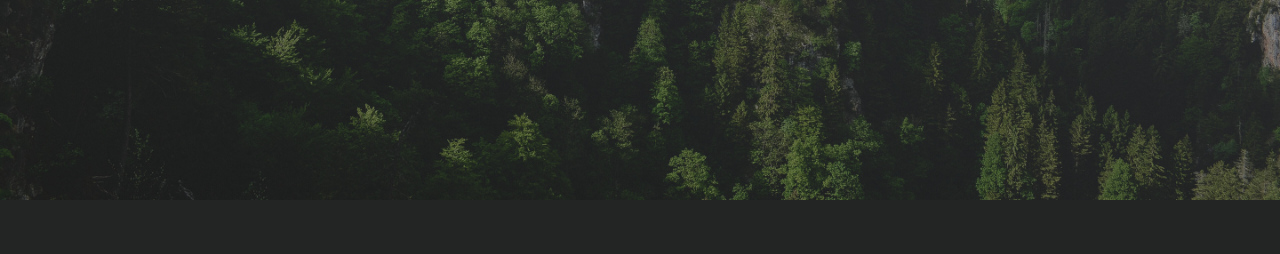
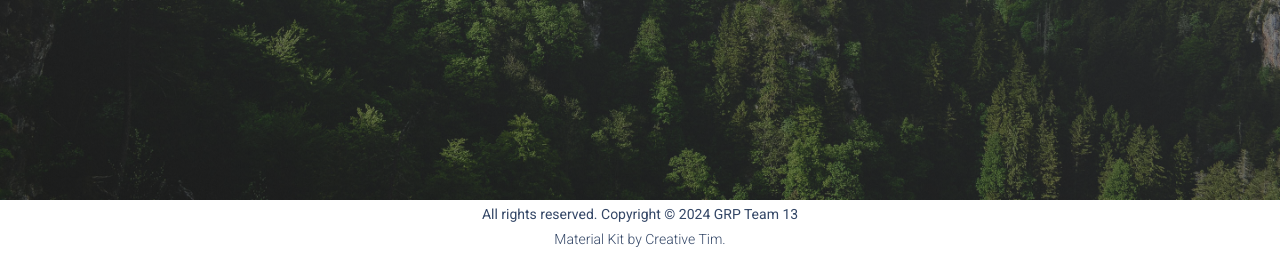
Before and after one commit to xiaoran007/GRP-AVM, a Flask app: page / in a window 1280 px wide. Shown: the part 600-854 px from the top of the page. Before the commit the page ends 800 px from the top, so only its background shows below. Run offline with Flask 3, Linux system fonts and the light colour scheme; some libraries are stand-ins or nearby versions.

Commit message:
update: add footer to index.html

```diff
--- a/Interface/templates/index.html
+++ b/Interface/templates/index.html
@@ -94,6 +94,23 @@
   </div>
 </header>
 <!-- -------- END HEADER 1 w/ text and image on right ------- -->
+
+<footer class="footer pt-0 mt-0">
+    <div class="container">
+        <div class="text-center">
+            <p class="text-dark my-1 text-sm font-weight-normal">
+                All rights reserved. Copyright ©
+                <script>
+                    document.write(new Date().getFullYear())
+                </script>
+                GRP Team 13
+            </p>
+            <p class="text-dark my-1 text-sm font-weight">
+                Material Kit by <a href="https://www.creative-tim.com" target="_blank">Creative Tim</a>.
+            </p>
+        </div>
+    </div>
+</footer>
 </body>
 
 </html>
```
